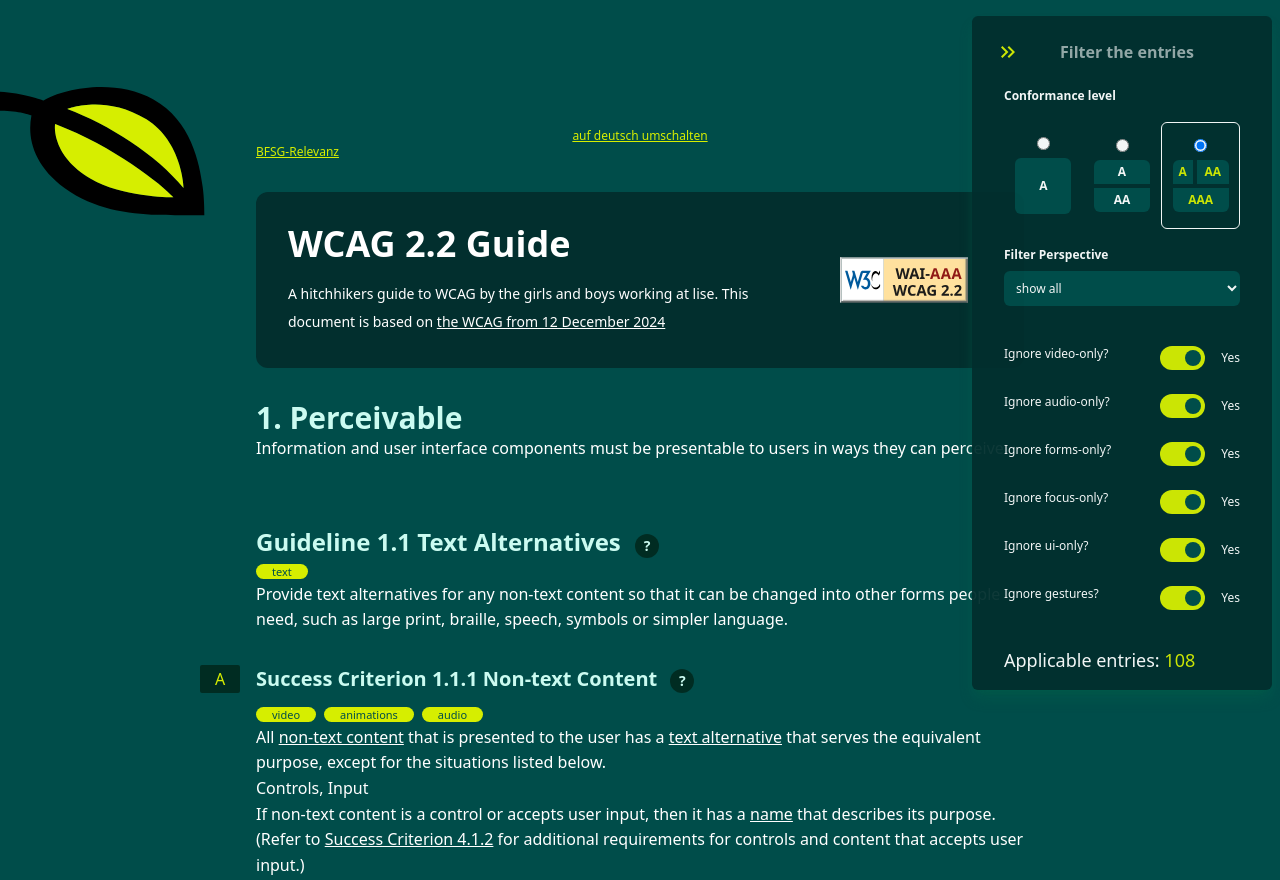
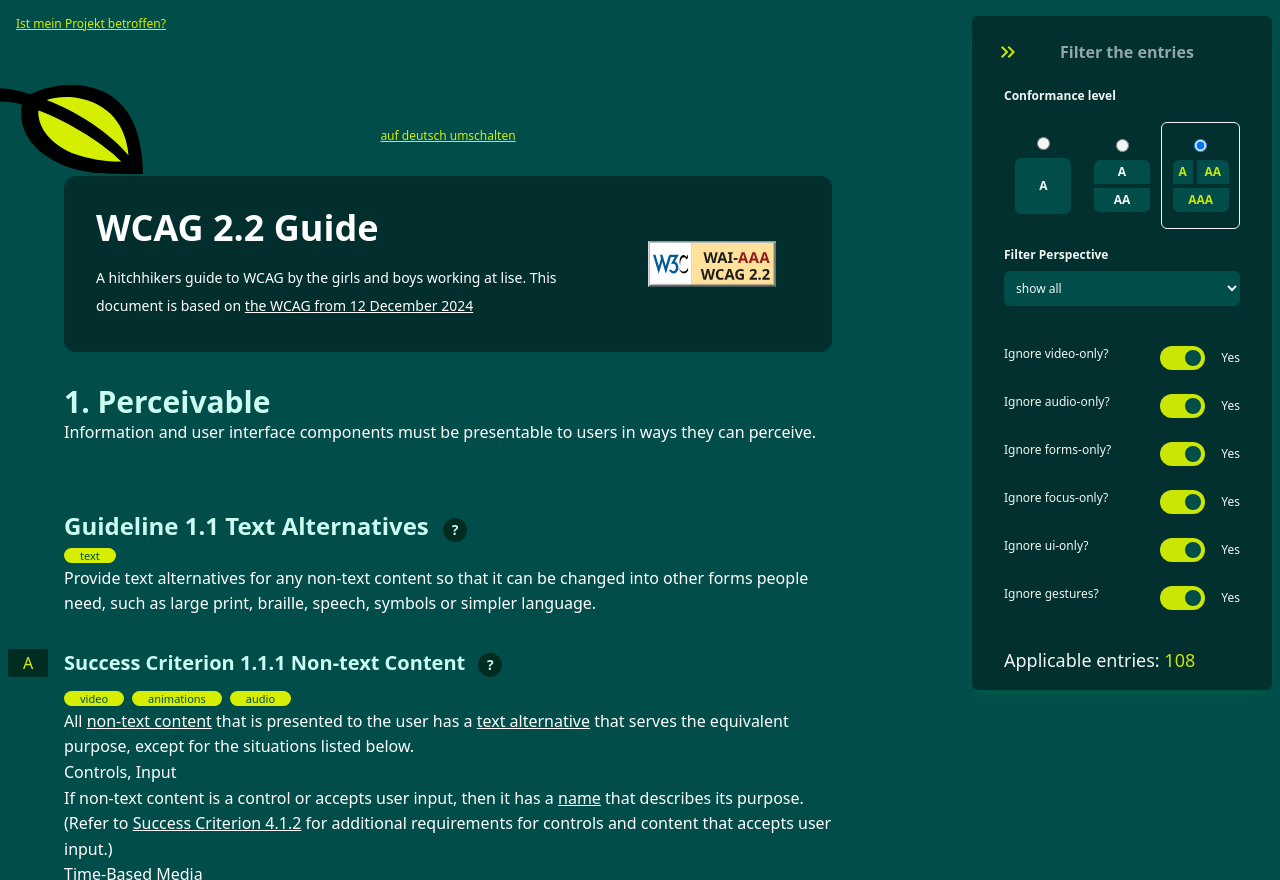
Before and after one commit to chrisAtLise/lise-wcag-guide, a website: page index.html in a window 1280 px wide. Shown: the top 880 px of the page. Drawn offline with nearby package versions, Linux system fonts and the light colour scheme.

Commit message:
feat: added link to right position

```diff
--- a/index.html
+++ b/index.html
@@ -7,7 +7,13 @@
     <script src="./assets/tailwindstyles.js"></script>
     <title>lise WCAG 2.2 Guide</title>
   </head>
-  <body class="">
+  <body class="absolute">
+    <a
+      class="mx-auto absolute top-4 left-4 block underline cursor-pointer text-lise text-xs"
+      href="bfsg-relevanz.html"
+    >
+      Ist mein Projekt betroffen?
+    </a>
     <div
       class="md:absolute top-40 md:top-20 w-2/5 md:w-1/5 h-8 flex flex-col items-center"
     >
@@ -28,12 +34,7 @@
       >
         auf deutsch umschalten
       </button>
-      <a
-        class="mx-auto block underline cursor-pointer text-lise text-xs"
-        href="bfsg-relevanz.html"
-      >
-        BFSG-Relevanz
-      </a>
+
       <header
         class="mx-auto my-8 text-white bg-teal-950 p-8 rounded-xl text-left flex flex-col md:flex-row"
       >
```
